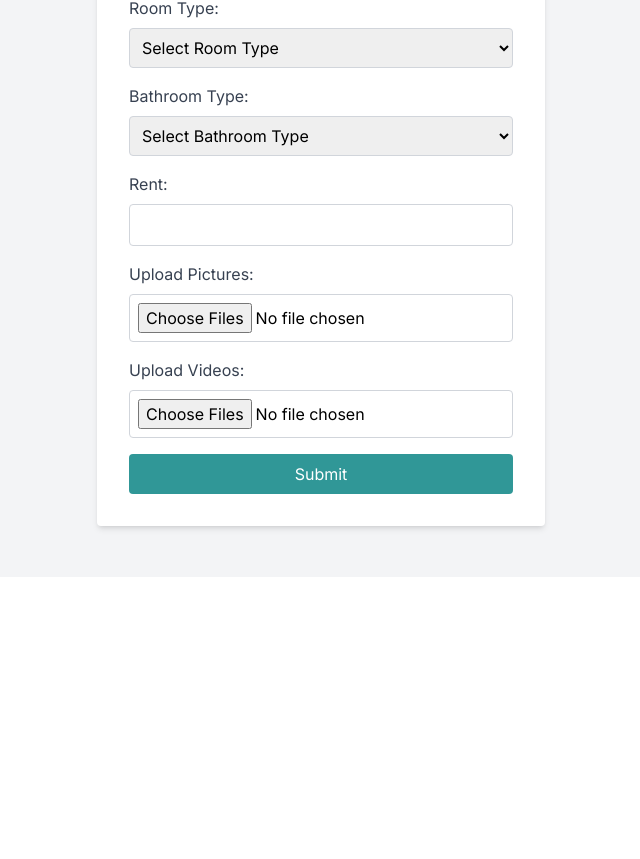
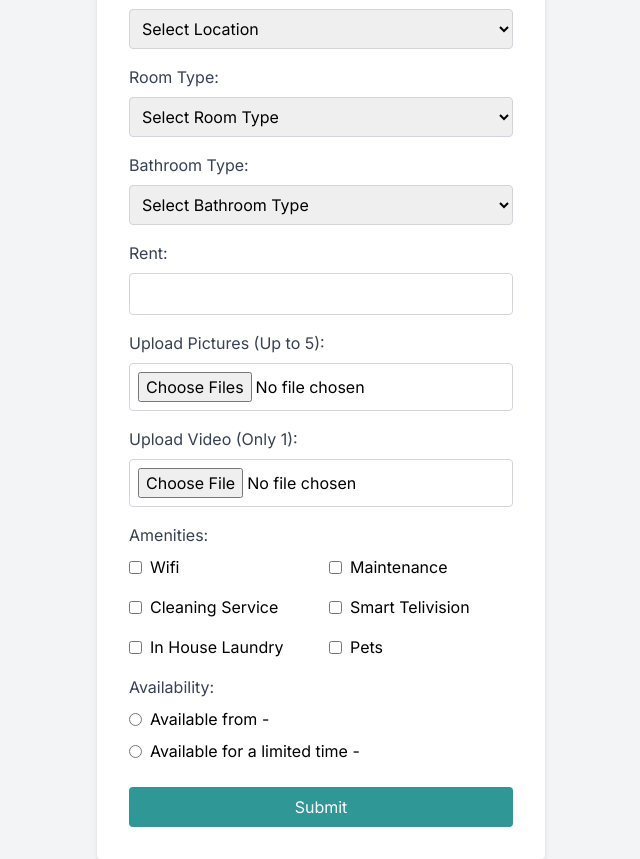
Before and after one commit to hossainsmshakib/homeroom-frontend, a Next.js app: page /uploadroominfo in a window 1280 px wide. Shown: the part 223-1082 px from the top of the page, without its empty margins (319-959 px from the left). Before the commit the page ends 800 px from the top, so only its background shows below. Built offline with nearby package versions, Linux system fonts and the light colour scheme.

Commit message:
Updated RoomInfo

```diff
--- a/src/components/roomspec/RoomInfo.tsx
+++ b/src/components/roomspec/RoomInfo.tsx
@@ -1,5 +1,3 @@
-// components/roomInfo/RoomInfo.tsx
-
 "use client"; // Ensures the component is treated as a client component
 
 import React, { useState } from "react";
@@ -7,17 +5,58 @@ import React, { useState } from "react";
 type Props = {};
 
 const RoomInfo: React.FC<Props> = ({}) => {
+  const [description, setDescription] = useState("");
   const [location, setLocation] = useState("");
+  //const [latitude, setLatitude] = useState("");
+  //const [longitude, setLongitude] = useState("");
   const [roomType, setRoomType] = useState("");
   const [bathroomType, setBathroomType] = useState("");
   const [rent, setRent] = useState("");
   const [pictures, setPictures] = useState<FileList | null>(null);
-  const [videos, setVideos] = useState<FileList | null>(null);
+  const [video, setVideo] = useState<File | null>(null);
+  const [availabilityType, setAvailabilityType] = useState("");
+  const [availableFrom, setAvailableFrom] = useState("");
+  const [availableStart, setAvailableStart] = useState("");
+  const [availableEnd, setAvailableEnd] = useState("");
+  const [amenities, setAmenities] = useState({
+    Wifi: false,
+    Maintenance: false,
+    CleaningService: false,
+    SmartTelivision: false,
+    InHouseLaundry: false,
+    Pets: false,
+  });
+
+  const today = new Date().toISOString().split("T")[0];
 
   const handleSubmit = (event: React.FormEvent) => {
     event.preventDefault();
     // Handle form submission logic here
-    console.log({ location, roomType, bathroomType, rent, pictures, videos });
+    console.log({
+      description,
+      location,
+      // coordinates: { latitude, longitude },
+      roomType,
+      bathroomType,
+      rent,
+      pictures,
+      video,
+      availability: {
+        type: availabilityType,
+        from: availableFrom,
+        start: availableStart,
+        end: availableEnd,
+      },
+      amenities,
+    });
+  };
+
+  const handleAmenityChange = (event: React.ChangeEvent<HTMLInputElement>) => {
+    const { name, checked } = event.target;
+    setAmenities((prevAmenities) => ({
+      ...prevAmenities,
+      [name]: checked,
+    }));
   };
 
   return (
@@ -25,6 +64,18 @@ const RoomInfo: React.FC<Props> = ({}) => {
       <div className="bg-white p-8 rounded shadow-md w-full max-w-md">
         <h1 className="text-2xl font-bold mb-4">Room Information</h1>
         <form onSubmit={handleSubmit}>
+          <div className="mb-4">
+            <label htmlFor="description" className="block text-gray-700 mb-2">
+              Description:
+            </label>
+            <textarea
+              id="description"
+              value={description}
+              onChange={(e) => setDescription(e.target.value)}
+              className="w-full p-2 border border-gray-300 rounded"
+              required
+            />
+          </div>
           <div className="mb-4">
             <label htmlFor="location" className="block text-gray-700 mb-2">
               Location:
@@ -48,6 +99,32 @@ const RoomInfo: React.FC<Props> = ({}) => {
               <option value="Tampa">Tampa</option>
             </select>
           </div>
+          {/* <div className="mb-4">
+            <label htmlFor="latitude" className="block text-gray-700 mb-2">
+              Latitude:
+            </label>
+            <input
+              type="text"
+              id="latitude"
+              value={latitude}
+              onChange={(e) => setLatitude(e.target.value)}
+              className="w-full p-2 border border-gray-300 rounded"
+              required
+            />
+          </div>
+          <div className="mb-4">
+            <label htmlFor="longitude" className="block text-gray-700 mb-2">
+              Longitude:
+            </label>
+            <input
+              type="text"
+              id="longitude"
+              value={longitude}
+              onChange={(e) => setLongitude(e.target.value)}
+              className="w-full p-2 border border-gray-300 rounded"
+              required
+            />
+          </div> */}
           <div className="mb-4">
             <label htmlFor="roomType" className="block text-gray-700 mb-2">
               Room Type:
@@ -95,7 +172,7 @@ const RoomInfo: React.FC<Props> = ({}) => {
           </div>
           <div className="mb-4">
             <label htmlFor="pictures" className="block text-gray-700 mb-2">
-              Upload Pictures:
+              Upload Pictures (Up to 5):
             </label>
             <input
               type="file"
@@ -107,17 +184,105 @@ const RoomInfo: React.FC<Props> = ({}) => {
             />
           </div>
           <div className="mb-4">
-            <label htmlFor="videos" className="block text-gray-700 mb-2">
-              Upload Videos:
+            <label htmlFor="video" className="block text-gray-700 mb-2">
+              Upload Video (Only 1):
             </label>
             <input
               type="file"
-              id="videos"
+              id="video"
               accept="video/*"
-              multiple
-              onChange={(e) => setVideos(e.target.files)}
+              onChange={(e) => setVideo(e.target.files ? e.target.files[0] : null)}
               className="w-full p-2 border border-gray-300 rounded"
             />
+          </div>
+          <div className="mb-4">
+            <label className="block text-gray-700 mb-2">Amenities:</label>
+            <div className="grid grid-cols-2 gap-4">
+              {Object.keys(amenities).map((key) => (
+                <div key={key}>
+                  <label className="flex items-center">
+                    <input
+                      type="checkbox"
+                      name={key}
+                      checked={(amenities as any)[key]}
+                      onChange={handleAmenityChange}
+                      className="mr-2"
+                    />
+                    {key.split(/(?=[A-Z])/).join(" ")}
+                  </label>
+                </div>
+              ))}
+            </div>
+          </div>
+          <div className="mb-4">
+            <label htmlFor="availabilityType" className="block text-gray-700 mb-2">
+              Availability:
+            </label>
+            <div className="flex flex-col">
+              <label className="flex items-center mb-2">
+                <input
+                  type="radio"
+                  name="availabilityType"
+                  value="fromDate"
+                  checked={availabilityType === "fromDate"}
+                  onChange={(e) => setAvailabilityType(e.target.value)}
+                  className="mr-2"
+                />
+                Available from -
+              </label>
+              {availabilityType === "fromDate" && (
+                <div className="mt-4">
+                  <label htmlFor="availableFrom" className="block text-gray-700 mb-2">
+                    Available From:
+                  </label>
+                  <input
+                    type="date"
+                    id="availableFrom"
+                    value={availableFrom}
+                    onChange={(e) => setAvailableFrom(e.target.value)}
+                    min={today}
+                    className="w-full p-2 border border-gray-300 rounded"
+                  />
+                </div>
+              )}
+              <label className="flex items-center mb-2">
+                <input
+                  type="radio"
+                  name="availabilityType"
+                  value="shortTime"
+                  checked={availabilityType === "shortTime"}
+                  onChange={(e) => setAvailabilityType(e.target.value)}
+                  className="mr-2"
+                />
+                Available for a limited time -
+              </label>
+              {availabilityType === "shortTime" && (
+                <div className="mt-4">
+                  <label htmlFor="availableStart" className="block text-gray-700 mb-2">
+                    Available Start Date:
+                  </label>
+                  <input
+                    type="date"
+                    id="availableStart"
+                    value={availableStart}
+                    onChange={(e) => setAvailableStart(e.target.value)}
+                    min={today}
+                    className="w-full p-2 border border-gray-300 rounded"
+                  />
+                  <label htmlFor="availableEnd" className="block text-gray-700 mb-2 mt-4">
+                    Available End Date:
+                  </label>
+                  <input
+                    type="date"
+                    id="availableEnd"
+                    value={availableEnd}
+                    onChange={(e) => setAvailableEnd(e.target.value)}
+                    min={today}
+                    className="w-full p-2 border border-gray-300 rounded"
+                  />
+                </div>
+              )}
+            </div>
           </div>
           <button
             type="submit"
```
